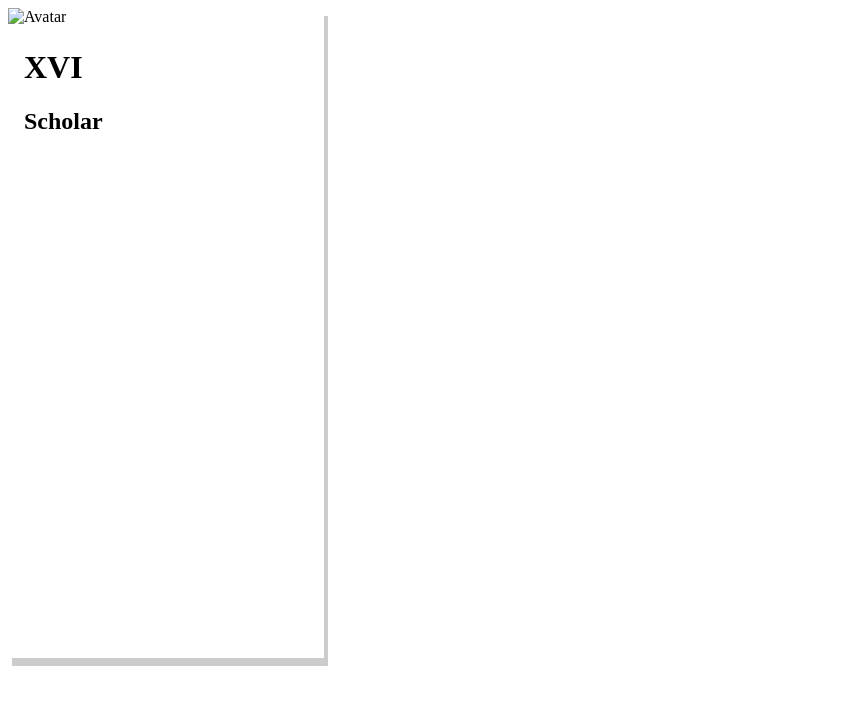
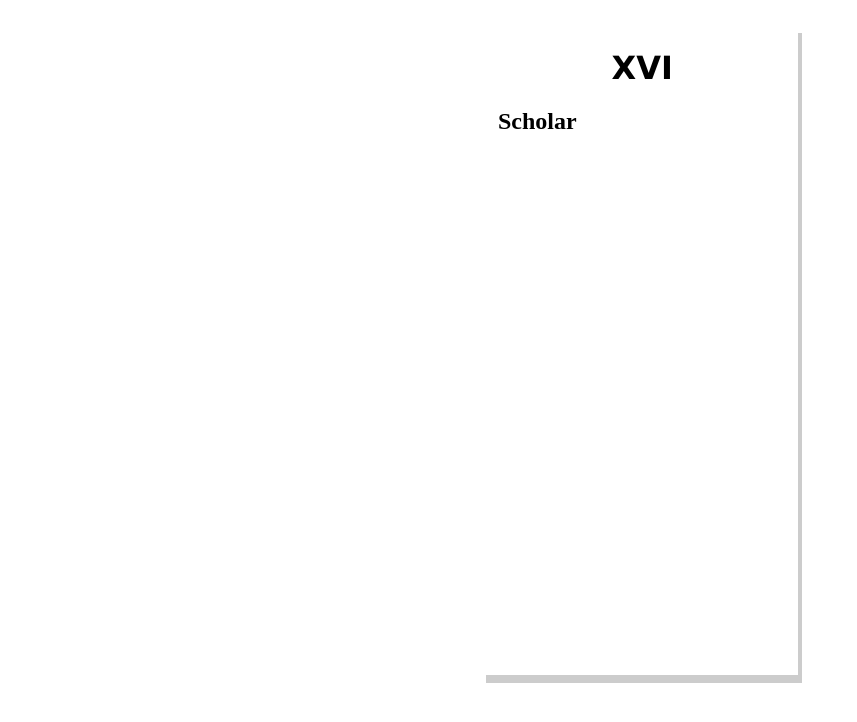
Before and after one commit to K1R4-L0L/coding-challenge-1-id, a plain HTML site: page index.html in a window 1280 px wide. Shown: the whole page, without its empty margins (0-857 px from the left). Drawn offline with Linux system fonts and the light colour scheme.

Commit message:
added new css and html

```diff
--- a/index.html
+++ b/index.html
@@ -1,18 +1,24 @@
 <!DOCTYPE html>
 <html lang="en">
+
 <head>
   <meta charset="UTF-8">
   <meta name="viewport" content="width=device-width, initial-scale=1.0">
   <title>Document</title>
   <link rel="stylesheet" href="style.css">
 </head>
+
 <body>
   <div class="card">
-        <img src="" alt="Avatar" style="width:100%">
     <div class="container">
+      <div class="number">
         <h1>XVI</h1>
+      </div>
+      <div class="Title">
         <h2>Scholar</h2>
       </div>
     </div>
+  </div>
 </body>
+
 </html>
--- a/style.css
+++ b/style.css
@@ -1,18 +1,23 @@
 .card {
 
-    box-shadow:  4px 8px 0 rgba(0,0,0,0.2);
+  box-shadow: 4px 8px 0 rgba(0, 0, 0, 0.2);
   transition: 0.3s;
   width: 25%;
   height: 650px;
-  align-items: center;
+  margin: auto;
+  margin-top: 2%;
 }
 
 /* On mouse-over, add a deeper shadow */
 .card:hover {
-    box-shadow: 0 8px 16px 0 rgba(0,0,0,0.2);
+  box-shadow: 0 8px 16px 0 rgba(0, 0, 0, 0.2);
 }
 
 /* Add some padding inside the card container */
 .container {
   padding: 2px 16px;
 }
+.number {
+  font-family: 'Lucida Sans', 'Lucida Sans Regular', 'Lucida Grande', 'Lucida Sans Unicode', Geneva, Verdana, sans-serif;
+  margin-left: 40%;
+}
```
Lines whose indentation alone changed are shown as unchanged.
